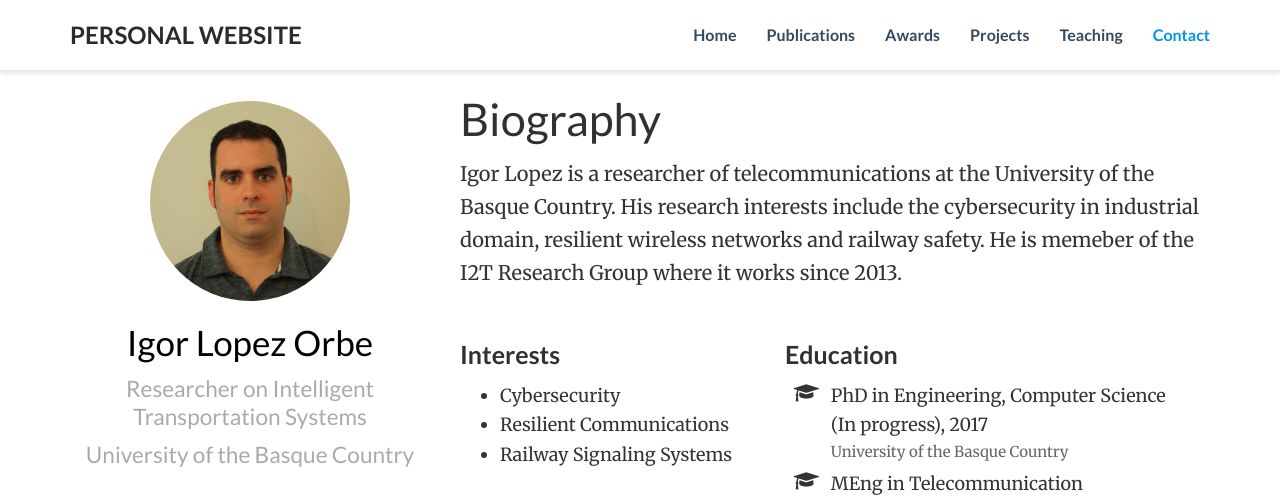
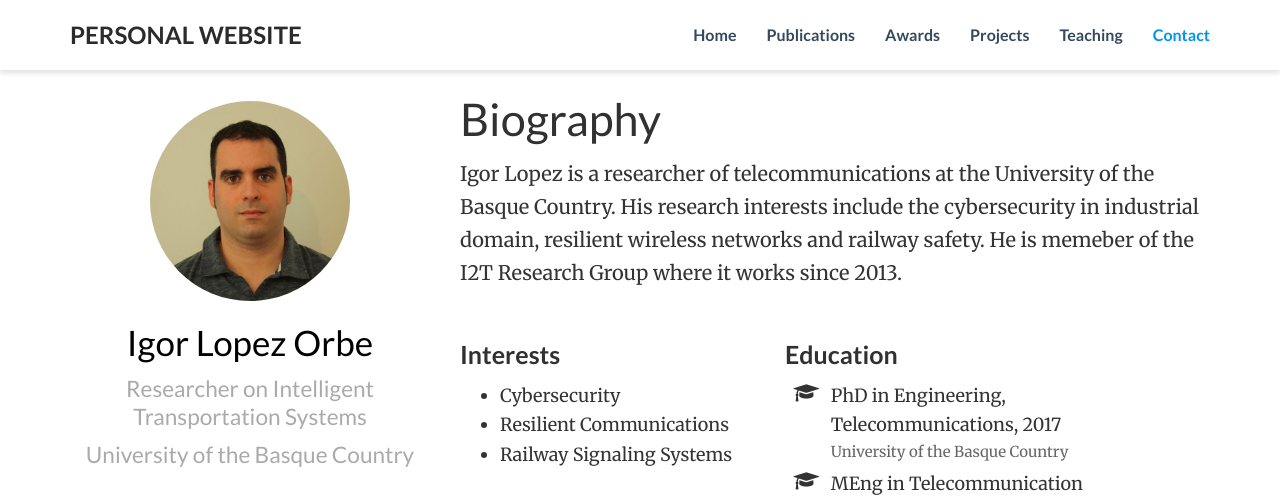
Before and after one commit to igorlor/myweb, a plain HTML site: page index.html in a window 1280 px wide. Shown: the top 497 px of the page. Drawn offline with nearby package versions, Linux system fonts and the light colour scheme; files whose address does not match are found by name.

Commit message:
Create index.html

```diff
--- a/index.html
+++ b/index.html
@@ -208,7 +208,7 @@
           <li>
             <i class="fa-li fa fa-graduation-cap"></i>
             <div class="description">
-              <p class="course">PhD in Engineering, Computer Science (In progress), 2017</p>
+              <p class="course">PhD in Engineering, Telecommunications, 2017</p>
               <p class="institution">University of the Basque Country</p>
             </div>
           </li>
```
